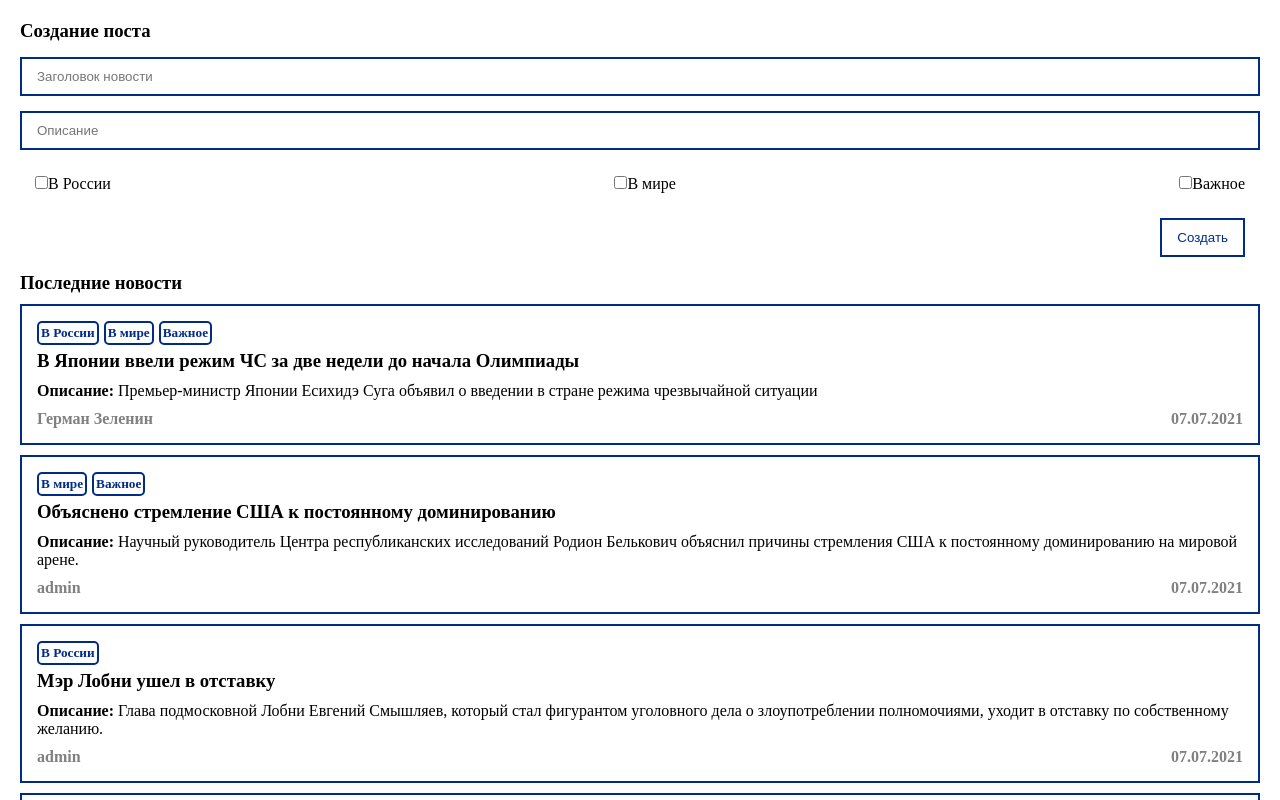
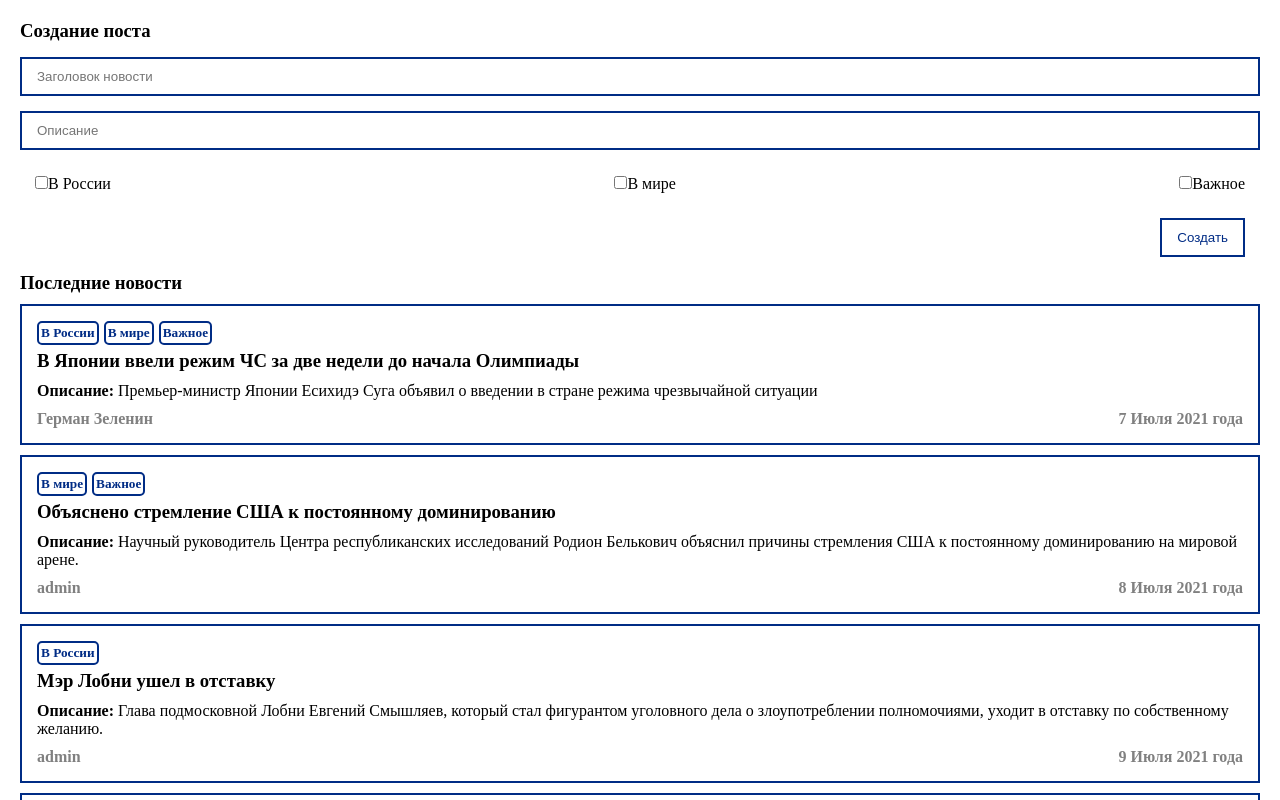
Before and after one commit to GermanZeleninMM/MMEDFrontend, a Vue app: page / in a window 1280 px wide. Shown: the top 800 px of the page. Built offline with nearby package versions, Linux system fonts and the light colour scheme.

Commit message:
New date

```diff
--- a/src/App.vue
+++ b/src/App.vue
@@ -21,7 +21,7 @@
                         title: 'В Японии ввели режим ЧС за две недели до начала Олимпиады',
                         body_post: 'Премьер-министр Японии Есихидэ Суга объявил о введении в стране режима чрезвычайной ситуации',
                         author: 'Герман Зеленин',
-                        public_date: '07.07.2021',
+                        public_date: '7 Июля 2021 года',
                         tags: [1, 2, 3]
                     },
                     {
@@ -29,7 +29,7 @@
                         title: 'Объяснено стремление США к постоянному доминированию',
                         body_post: 'Научный руководитель Центра республиканских исследований Родион Белькович объяснил причины стремления США к постоянному доминированию на мировой арене. ',
                         author: 'admin',
-                        public_date: '07.07.2021',
+                        public_date: '8 Июля 2021 года',
                         tags: [2, 3]
                     },
                     {
@@ -37,7 +37,7 @@
                         title: 'Мэр Лобни ушел в отставку',
                         body_post: 'Глава подмосковной Лобни Евгений Смышляев, который стал фигурантом уголовного дела о злоупотреблении полномочиями, уходит в отставку по собственному желанию.',
                         author: 'admin',
-                        public_date: '07.07.2021',
+                        public_date: '9 Июля 2021 года',
                         tags: [1]
                     },
                     {
@@ -45,7 +45,7 @@
                         title: 'Власти продлили посещение летних веранд в Москве без QR-кодов',
                         body_post: 'Власти Москвы продлили посещение летних веранд без QR-кодов до 1 августа. Об этом сообщается на официальном сайте мэра столицы Сергея Собянина.',
                         author: 'admin',
-                        public_date: '07.07.2021',
+                        public_date: '9 Июля 2021 года',
                         tags: [1, 3]
                     },
                 ],
@@ -62,7 +62,7 @@
                     {
                         id: 3,
                         title: 'Важное',
-                    }
+                    },
                 ]
             }
         },
--- a/src/components/PostForm.vue
+++ b/src/components/PostForm.vue
@@ -30,6 +30,13 @@ export default {
 
     methods: {
         createPost () {
+            const monthNames = ["Января", "Февраля", "Марта", "Апреля", "Мая", "Июня", "Июля", "Августа", "Сентября", "Октября", "Ноября", "Декабря"];
+            const dateObj = new Date();
+            const month = monthNames[dateObj.getMonth()];
+            const day = String(dateObj.getDate()).padStart(2, '0');
+            const year = dateObj.getFullYear();
+            this.post.public_date = day + ' '+ month  + ' ' + year + ' года';
+
             this.post.id = Date.now();
             this.$emit('createpost', this.post);
             this.post = {
```
